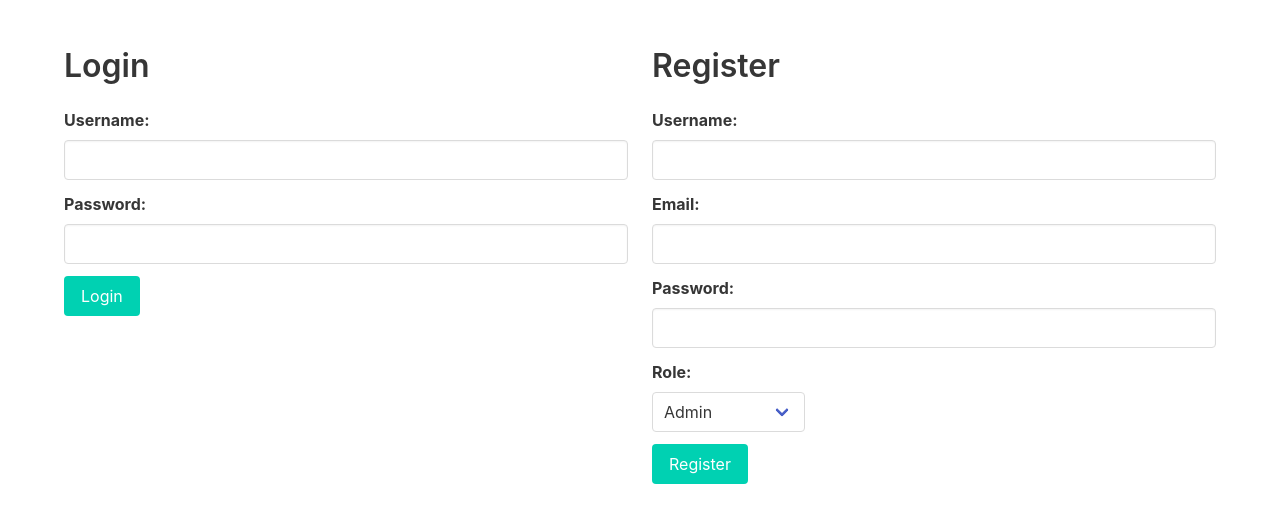
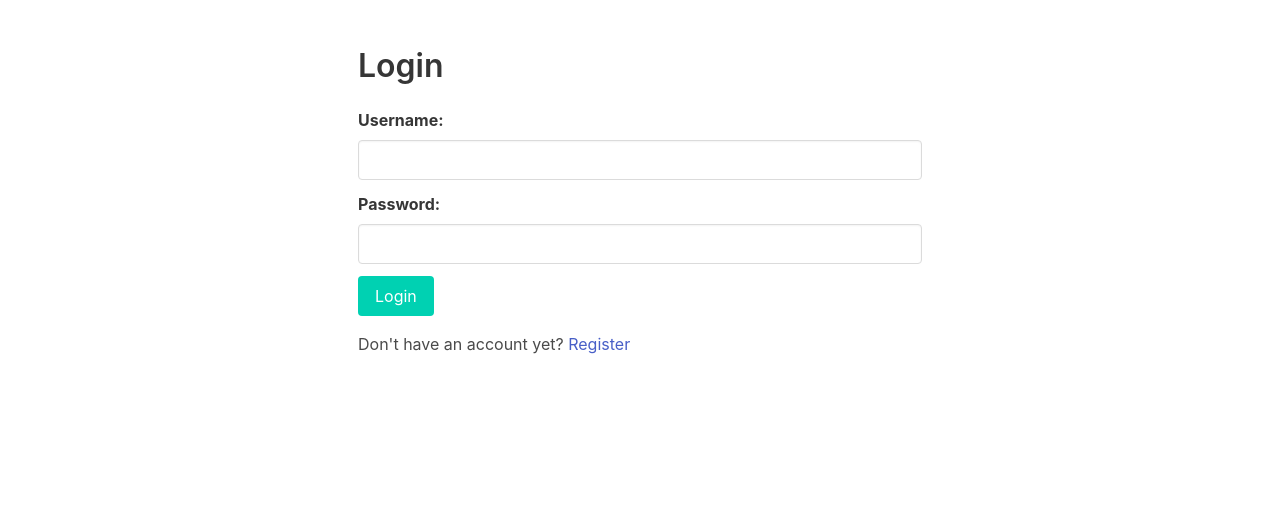
Before and after one commit to Israelshecktar/IMS, a Flask app: page / in a window 1280 px wide. Shown: the top 523 px of the page. Run offline with Flask 3, Linux system fonts and the light colour scheme.

Commit message:
feat: Implement authentication and frontend integration
- Added RESTful API backend routes for user authentication using Flask:
  - User registration with email notification
  - Password reset request and confirmation
  - User login with JWT token generation
  - Profile update with email notification

- Developed frontend routes and templates:
  - Created landing page with embedded login and registration forms
  - Implemented form toggling between login and registration using JavaScript
  - Added form submission handling for login and registration with async fetch requests
  - Redirected users to the dashboard after successful login and back to login after registration

- Enhanced user experience:
  - Cleared form fields after submission
  - Displayed success and error messages for user actions

- Added favicon for a professional touch:
  - Included favicon in the static directory
  - Linked favicon in the base HTML template

This commit integrates the backend authentication routes with the frontend, providing a seamless user experience for login and registration, and enhances the app's visual appeal with a favicon.

```diff
--- a/static/js/main.js
+++ b/static/js/main.js
@@ -1,3 +1,15 @@
+document.getElementById('showRegisterForm').addEventListener('click', function(event) {
+    event.preventDefault();
+    document.getElementById('loginSection').style.display = 'none';
+    document.getElementById('registerSection').style.display = 'block';
+});
+
+document.getElementById('showLoginForm').addEventListener('click', function(event) {
+    event.preventDefault();
+    document.getElementById('registerSection').style.display = 'none';
+    document.getElementById('loginSection').style.display = 'block';
+});
+
 document.getElementById('loginForm').addEventListener('submit', async function(event) {
     event.preventDefault();
     const username = document.getElementById('username').value;
@@ -39,6 +51,9 @@ document.getElementById('registerForm').addEventListener('submit', async functio
     const data = await response.json();
     if (response.ok) {
         alert('Registration successful!');
+        document.getElementById('registerForm').reset();
+        document.getElementById('registerSection').style.display = 'none';
+        document.getElementById('loginSection').style.display = 'block';
     } else {
         alert('Registration failed: ' + data.message);
     }
--- a/templates/base.html
+++ b/templates/base.html
@@ -5,6 +5,7 @@
     <meta name="viewport" content="width=device-width, initial-scale=1.0">
     <title>{% block title %}My App{% endblock %}</title>
     <link rel="stylesheet" href="{{ url_for('static', filename='css/bulma.min.css') }}">
+    <link rel="icon" type="image/png" href="{{ url_for('static', filename='favicon.png') }}">
 </head>
 <body>
     <section class="section">
--- a/templates/index.html
+++ b/templates/index.html
@@ -3,8 +3,9 @@
 {% block title %}Login and Register{% endblock %}
 
 {% block content %}
-<div class="columns">
+<div class="columns is-centered">
     <div class="column is-half">
+        <div id="loginSection">
             <h2 class="title">Login</h2>
             <form id="loginForm">
                 <div class="field">
@@ -23,8 +24,10 @@
                     <button class="button is-primary" type="submit">Login</button>
                 </div>
             </form>
+            <p class="mt-4">Don't have an account yet? <a href="#" id="showRegisterForm">Register</a></p>
         </div>
-    <div class="column is-half">
+
+        <div id="registerSection" style="display: none;">
             <h2 class="title">Register</h2>
             <form id="registerForm">
                 <div class="field">
@@ -61,6 +64,8 @@
                     <button class="button is-primary" type="submit">Register</button>
                 </div>
             </form>
+            <p class="mt-4">Already have an account? <a href="#" id="showLoginForm">Login</a></p>
+        </div>
     </div>
 </div>
 {% endblock %}
```
Also changed, not shown: static/favicon.png (added). Lines whose indentation alone changed are shown as unchanged.
